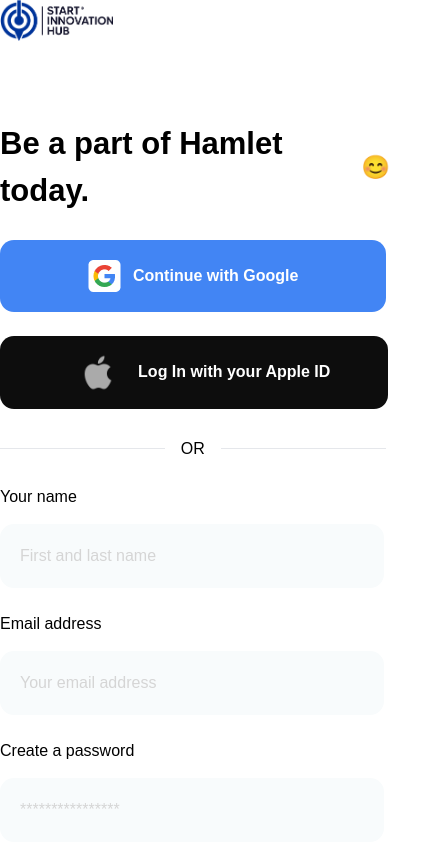
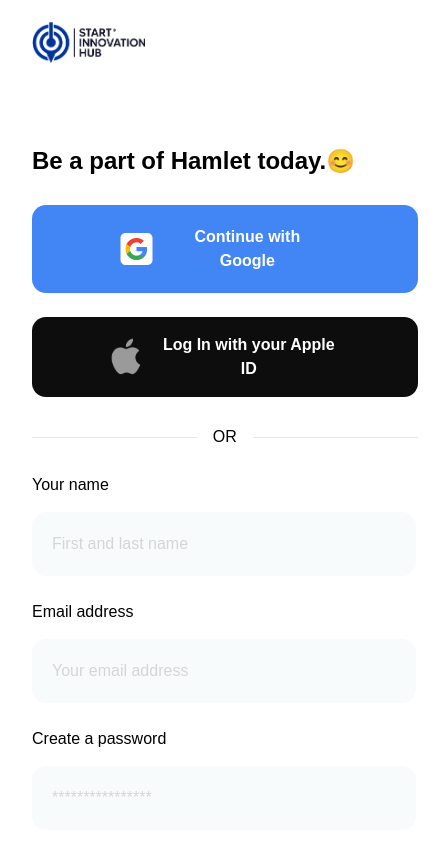
Before and after one commit to jibola2588/hamlet-frontend-repo, a React (Vite) app: page /signup in a window 390 px wide. Shown: the top 844 px of the page, 438 px wide, since content can reach past the window. Built offline with nearby package versions, Linux system fonts and the light colour scheme; a web font is replaced by a local one.

Commit message:
finished responsiveness for signup

```diff
--- a/src/components/signup/form.jsx
+++ b/src/components/signup/form.jsx
@@ -1,6 +1,7 @@
 import logo from "../../assets/images/logo.png"
 import googleLogo from "../../assets/images/Glogo.png"
-import appleLogo from "../../assets/images/applelogo.png"
+import appleLogo from "../../assets/images/apple.png"
+import "./info.css"
 import { useState } from "react"
 
 export const SignUpForm = () => {
@@ -9,12 +10,12 @@
         setVMessage('Use 8 or more characters with a mix of numbers, letters and symbols')
     }
     return (
-        <div className="lg:pl-[120px] lg:pr-[120px] md:pb-[98px] md:pt-[45px]">
+        <div className="lg:pl-[120px] form--body pl-5 pt-[22px] pr-5 md:px-0 lg:pr-[120px] pb-[98px] md:pt-[45px]">
             <img className="w-[113px]" src={logo} alt="logo" />
-            <div className="flex md:justify-center">
+            <div className="flex justify-center">
                 <div>
                     <div className="flex items-center">
-                        <p className="font-[900] text-[31px] mt-[79.86px]">Be a part of Hamlet today.</p>
+                        <p className="md:font-[900] font-[700] text-[24px] md:text-[31px] mt-[79.86px]">Be a part of Hamlet today.</p>
                         <p className="font-[900] text-[23px] mt-[79.86px]">😊</p>
                     </div>
                     <div className="pt-[26px]">
@@ -24,9 +25,9 @@
                         </button>
                     </div>
                     <div className="pt-[24px]">
-                        <button className="flex px-[3.63rem] py-2 rounded-[14px] items-center text-white hover:bg-[#2f2f2f] bg-[#0D0D0D]">
-                            <img className="w-20" src={appleLogo} alt="" />
-                            <p className="font-bold">Log In with your Apple ID</p>
+                        <button className="flex px-[4.6rem] py-4 rounded-[14px] items-center text-white hover:bg-[#2f2f2f] bg-[#0D0D0D]">
+                            <img className="w-10" src={appleLogo} alt="" />
+                            <p className="font-bold ml-2">Log In with your Apple ID</p>
                         </button>
                     </div>
                     <div className="pt-[28px]">
--- a/src/components/signup/info.css
+++ b/src/components/signup/info.css
@@ -171,3 +171,39 @@
         display: none;
     }
 }
+
+@media (max-width:767px) {
+    .form--body {
+        padding-left: 10rem !important;
+    }
+}
+
+@media (max-width:650px) {
+    .form--body {
+        padding-left: 7rem !important;
+    }
+}
+
+@media (max-width:572px) {
+    .form--body {
+        padding-left: 5rem !important;
+    }
+}
+
+@media (max-width:516px) and (min-width:464px) {
+    .form--body {
+        padding-left: 2.7rem !important;
+    }
+}
+
+@media (max-width:463px) {
+    .form--body {
+        padding-left: 2rem !important;
+    }
+}
+
+@media (max-width:366px) {
+    .form--body {
+        padding-left: 1.5rem !important;
+    }
+}
```
Also changed, not shown: src/assets/images/apple.png (added).
